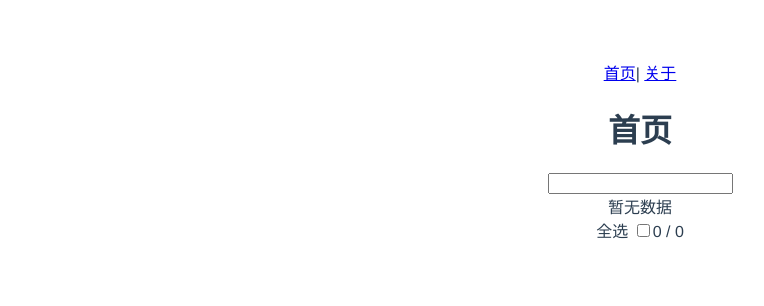
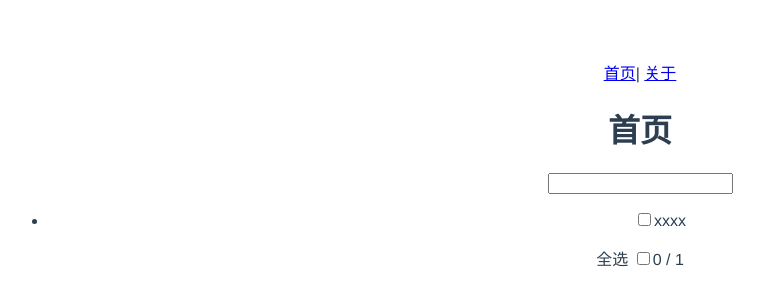
Before and after one commit to zhuanghaixin/vue3_demo, a Vue app in the folder geek-admin/: page /#/ in a window 1280 px wide. Shown: the top 306 px of the page, without its empty margins (0-764 px from the left). Built offline with nearby package versions, Linux system fonts and the light colour scheme.

Commit message:
upd: 极客时间  todolist本地存储

```diff
--- a/geek-admin/src/components/TodoList.vue
+++ b/geek-admin/src/components/TodoList.vue
@@ -18,7 +18,7 @@
 </template>
 <script setup>
 import { ref, computed, watchEffect } from 'vue'
-import useStorage from '../utils/useStorage'
+import useStorage from '../utils/useStorage.js'
 let title = ref('')
 // let todos = ref([
 //     {
@@ -34,12 +34,18 @@ let todoArr = [
         done: false
     }
 ]
-// let todos = ref(JSON.parse(localStorage.getItem('todo') || JSON.stringify(todoArr)))
-// console.log('todos', todos)
-// watchEffect(() => { localStorage.setItem('todos', JSON.stringify(todos.value)) }
-// )
+let todos = ref(JSON.parse(localStorage.getItem('todos') || JSON.stringify(todoArr)))
+console.log('todos', todos)
+watchEffect(() => {
+    localStorage.setItem('todos', JSON.stringify(todos.value))
+}
+)
+// let todos = ref(JSON.parse(localStorage.getItem('todos') || '[]'))
+// watchEffect(() => {
+//     localStorage.setItem('todos', JSON.stringify(todos.value))
+// })
 
-let todos = useStorage('todos', '[]')
+// let todos = useStorage('todos', '[]')
 
 
 let active = computed(() => {
```
